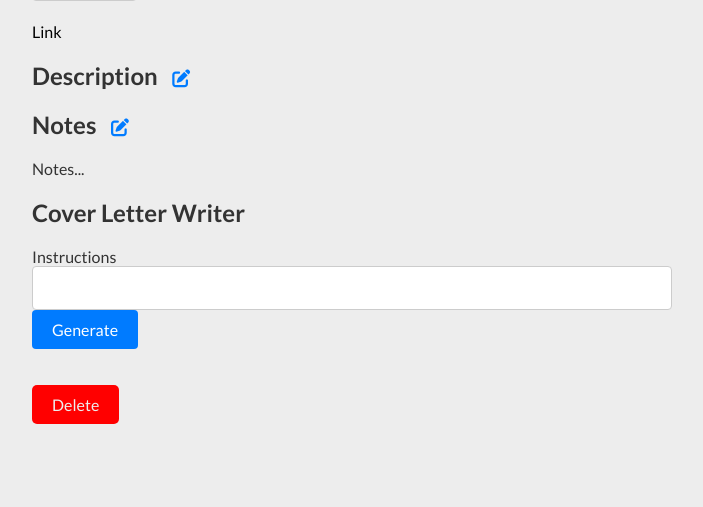
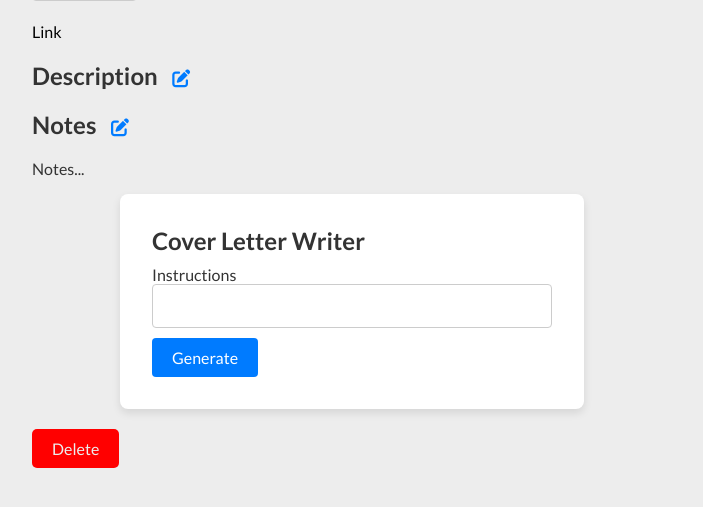
Before and after one commit to virocodes/aptrak, a Flask app: template templates/application.html in a window 1280 px wide. Shown: the part 275-782 px from the top of the page, without its empty margins (288-991 px from the left). Run offline with Flask 3, Linux system fonts and the light colour scheme; the template is opened without the code that fills it, so the values that code supplies are empty; some libraries are stand-ins or nearby versions.

Commit message:
fixed styling

```diff
--- a/static/style.css
+++ b/static/style.css
@@ -505,3 +505,27 @@ textarea:focus {
   margin: auto;
   text-align: center;
 }
+
+.form-container3 {
+  background: #fff;
+  padding: 2rem;
+  padding-bottom: 1rem;
+  border-radius: 8px;
+  box-shadow: 0 4px 8px rgba(0,0,0,0.1);
+  width: 100%;
+  max-width: 400px;
+  margin: auto;
+}
+
+.form-container3 button {
+  margin-top: 10px;
+}
+
+.form-container3 h2 {
+  margin: 0px;
+  margin-bottom: 10px;
+}
+
+.form-container3 p {
+  height: fit-content;
+}
```
